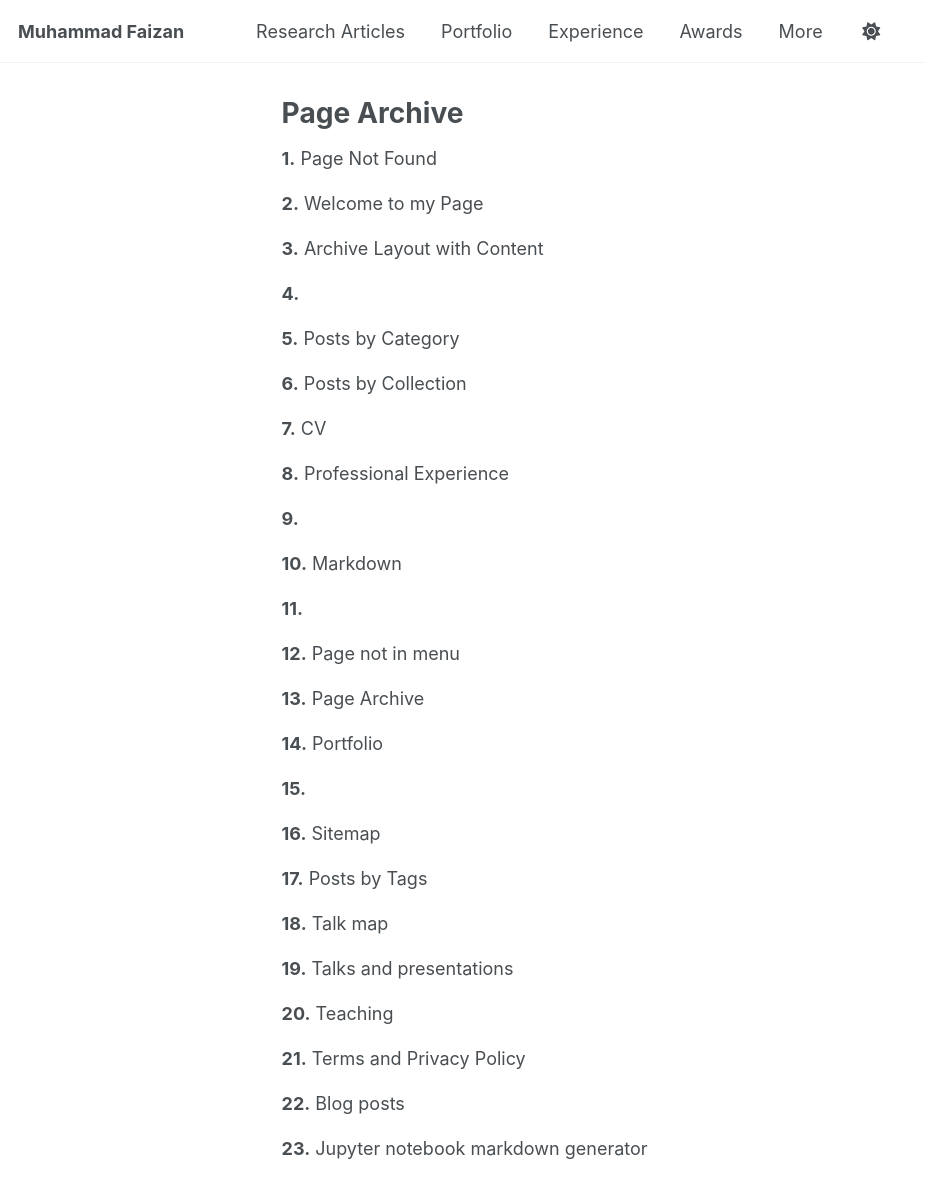
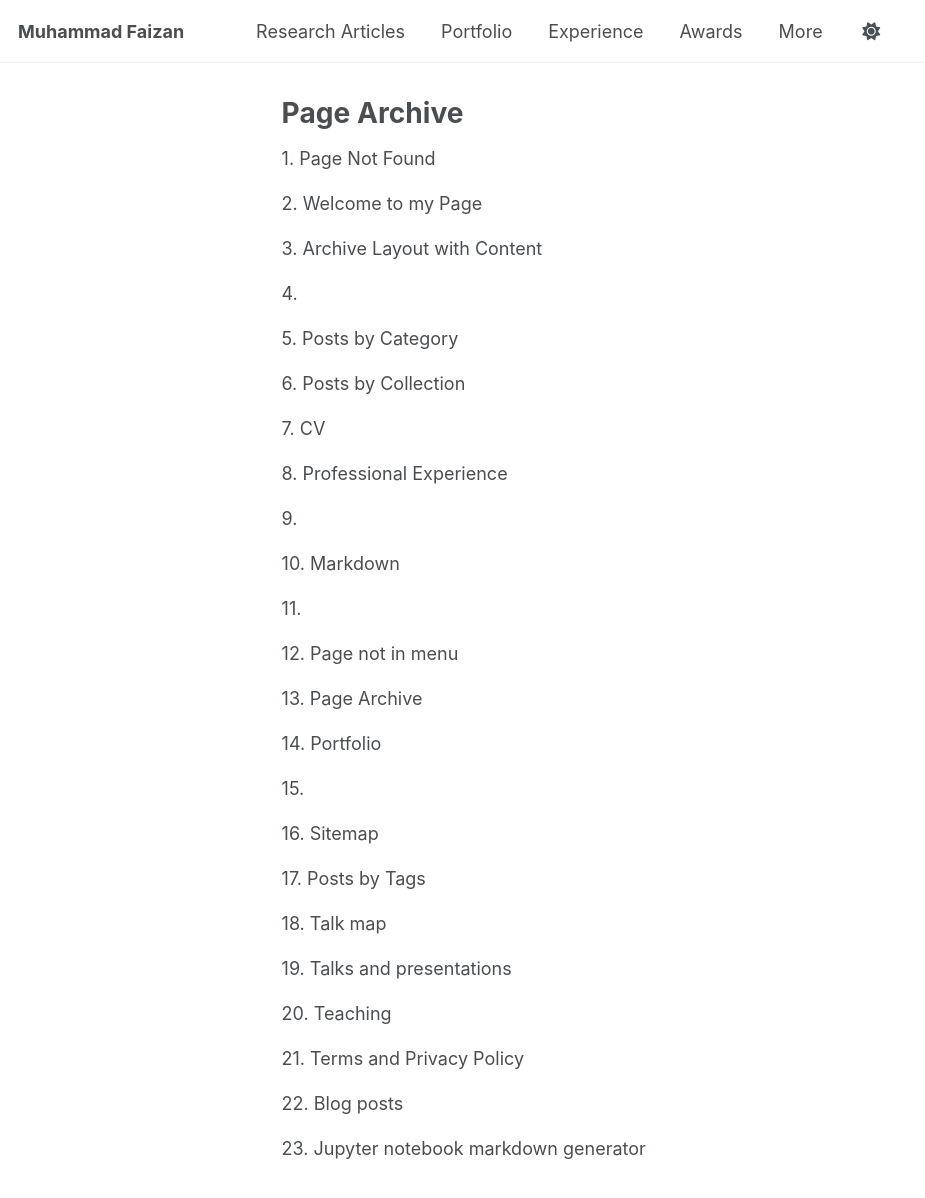
Before and after one commit to MuhammadFaizan99/MuhammadFaizan99.github.io, a Jekyll site: the page built from _pages/page-archive.html, in a window 1280 px wide and 1400 px high. Shown: the top 1198 px of the window, without its empty margins (0-925 px from the left). Built offline with Jekyll 4.4.1, drawn with Linux system fonts in a browser that asks for light colours; a script that is not in the unit is left out.

Commit message:
Update archive-single.html

```diff
--- a/_includes/archive-single.html
+++ b/_includes/archive-single.html
@@ -51,7 +51,7 @@
     {% endif %}
 
     <p class="archive__item-title">
-      <strong>{{ include.index | default: forloop.index }}.</strong> {{ title }}
+      {{ include.index | default: forloop.index }}. {{ title }}
     </p>
 
     {% if post.read_time %}
```
